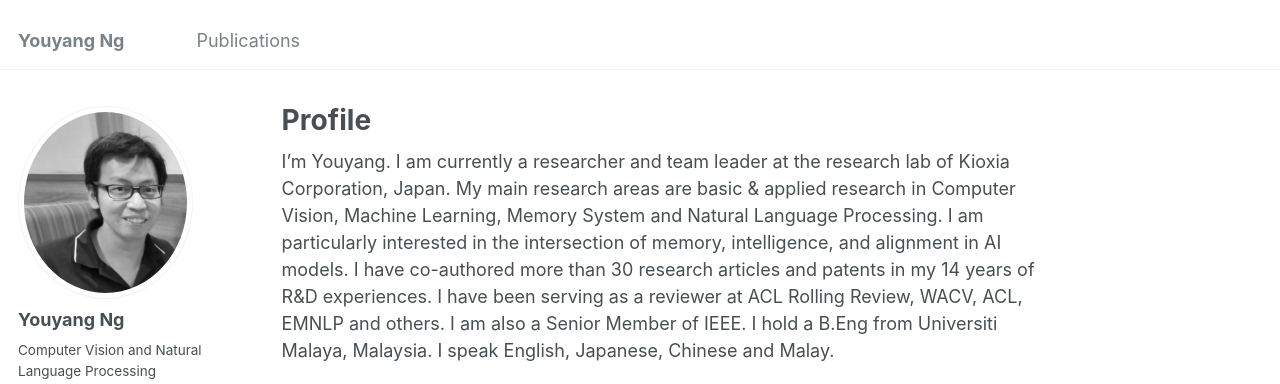
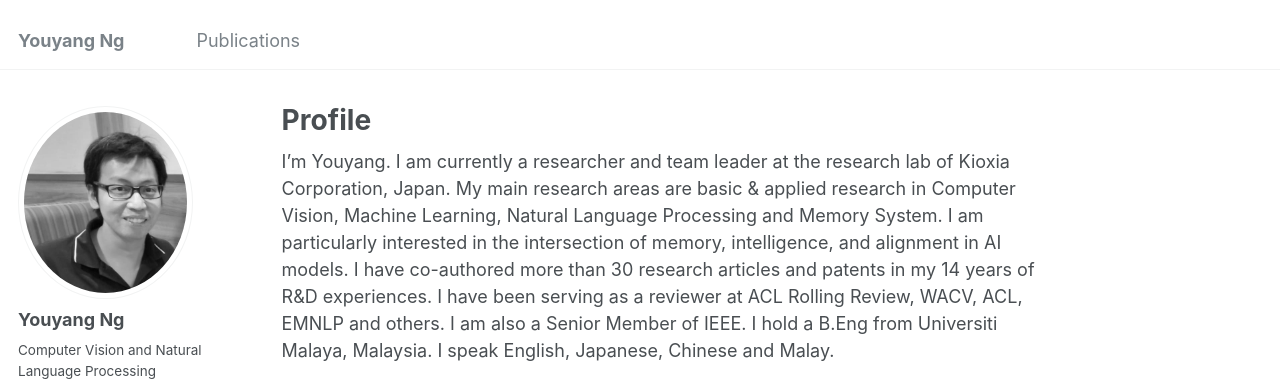
Before and after one commit to yy29/yy29.github.io, a Jekyll site: the page built from _pages/about.md, in a window 1280 px wide and 900 px high. Shown: the top 384 px of the window. Built offline with Jekyll 4.4.1, drawn with Linux system fonts in a browser that asks for light colours; some web fonts are replaced.

Commit message:
Update about.md

```diff
--- a/_pages/about.md
+++ b/_pages/about.md
@@ -7,7 +7,7 @@ redirect_from:
   - /about.html
 ---
 
-I'm Youyang. I am currently a researcher and team leader at the research lab of Kioxia Corporation, Japan. My main research areas are basic & applied research in Computer Vision, Machine Learning, Memory System and Natural Language Processing. I am particularly interested in the intersection of memory, intelligence, and alignment in AI models. I have co-authored more than 30 research articles and patents in my 14 years of R&D experiences. I have been serving as a reviewer at ACL Rolling Review, WACV, ACL, EMNLP and others. I am also a Senior Member of IEEE. I hold a B.Eng from Universiti Malaya, Malaysia. I speak English, Japanese, Chinese and Malay.
+I'm Youyang. I am currently a researcher and team leader at the research lab of Kioxia Corporation, Japan. My main research areas are basic & applied research in Computer Vision, Machine Learning, Natural Language Processing and Memory System. I am particularly interested in the intersection of memory, intelligence, and alignment in AI models. I have co-authored more than 30 research articles and patents in my 14 years of R&D experiences. I have been serving as a reviewer at ACL Rolling Review, WACV, ACL, EMNLP and others. I am also a Senior Member of IEEE. I hold a B.Eng from Universiti Malaya, Malaysia. I speak English, Japanese, Chinese and Malay.
 
 [Google Scholar](https://scholar.google.com/citations?user=4BGLw_QAAAAJ) &nbsp;&nbsp; [LinkedIn](https://www.linkedin.com/in/youyang-ng-55a10ab9/) &nbsp;&nbsp; [X](https://x.com/youyang_ng) &nbsp;&nbsp; [Github](https://github.com/rcgai)
 
```
